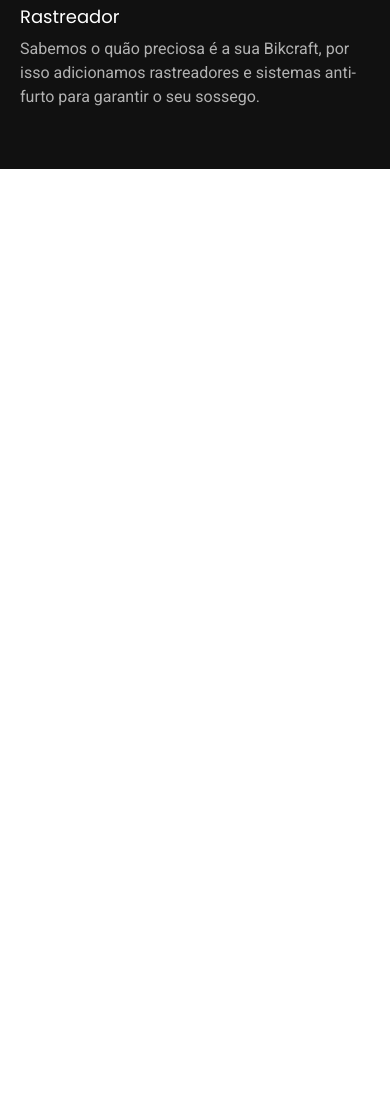
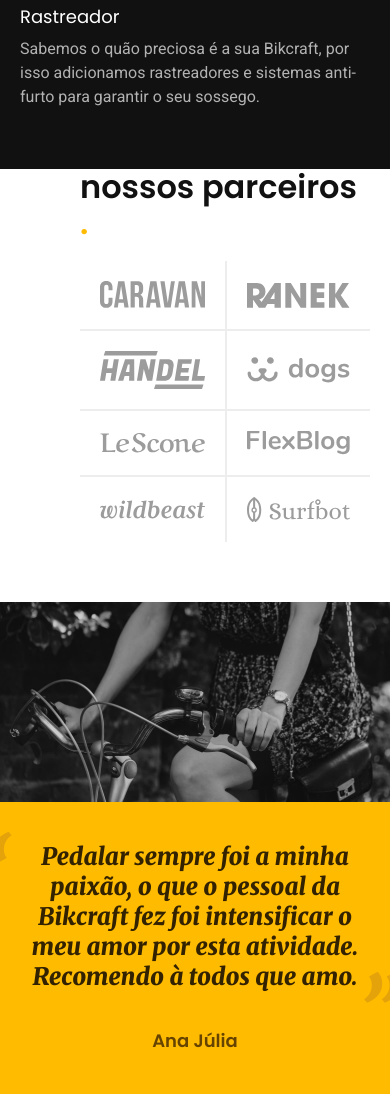
Before and after one commit to BP1996/bikcraft, a plain HTML site: page index.html in a window 390 px wide. Shown: the part 2147-3241 px from the top of the page. Before the commit the page ends 2316 px from the top, so only its background shows below. Drawn offline with Linux system fonts and the light colour scheme.

Commit message:
depoimentos e parceiros

```diff
--- a/css/global/global.css
+++ b/css/global/global.css
@@ -16,7 +16,8 @@ h2,
 h3,
 h4,
 ul,
-p {
+p,
+blockquote {
   margin: 0px;
 }
 
--- /dev/null
+++ b/css/home/depoimento.css
@@ -0,0 +1,58 @@
+@import url("https://fonts.googleapis.com/css2?family=Merriweather:ital,wght@1,900&display=swap");
+
+.depoimento {
+  display: grid;
+  grid-template-columns: 1fr 1fr;
+  background-color: var(--cor-p1);
+  overflow: hidden;
+}
+
+.depoimento img {
+  width: 100%;
+  height: 100%;
+  object-fit: cover;
+  border-radius: 0px;
+}
+
+.depoimento-conteudo {
+  padding: 40px 40px 80px 80px;
+  align-self: end;
+}
+.depoimento-conteudo p {
+  max-width: 32ch;
+  font-family: "Merriweather", serif;
+  font-style: italic;
+  font-weight: 900;
+  margin-bottom: 32px;
+  position: relative;
+}
+
+.depoimento p::before {
+  content: "“";
+  font-size: 5rem;
+  color: var(--cor-p2);
+  position: absolute;
+  left: -50px;
+  top: -20px;
+}
+
+.depoimento p::after {
+  content: "”";
+  font-size: 5rem;
+  color: var(--cor-p2);
+  position: absolute;
+}
+
+@media (max-width: 800px) {
+  .depoimento {
+    grid-template-columns: 1fr;
+    text-align: center;
+  }
+  .depoimento img {
+    max-height: 200px;
+  }
+  .depoimento-conteudo {
+    padding: 40px 20px;
+    justify-self: center;
+  }
+}
--- /dev/null
+++ b/css/home/parceiros.css
@@ -0,0 +1,59 @@
+.parceiros {
+  padding-left: 60px;
+  padding-bottom: 120px;
+}
+
+.parceiros h2 {
+  margin-bottom: 60px;
+}
+
+.parceiros ul {
+  padding: 0 20px;
+  max-width: 1400px;
+  display: grid;
+  grid-template-columns: repeat(4, 1fr);
+  margin: 0 auto;
+}
+
+.parceiros li {
+  display: flex;
+  padding: 32px;
+  border-left: 2px solid var(--cor-2);
+}
+
+.parceiros img {
+  margin: auto;
+}
+
+.parceiros li:first-child,
+.parceiros li:nth-child(5) {
+  border-left: none;
+}
+
+.parceiros li:nth-child(n + 5) {
+  border-top: 2px solid var(--cor-2);
+}
+
+@media (max-width: 800px) {
+  .parceiros {
+    padding-bottom: 60px;
+  }
+  .parceiros h2 {
+    margin-bottom: 20px;
+  }
+  .parceiros ul {
+    grid-template-columns: repeat(2, 1fr);
+  }
+  .parceiros li {
+    display: flex;
+    padding: 20px;
+    border-left: 2px solid var(--cor-2);
+  }
+  .parceiros li:nth-child(n + 3) {
+    border-top: 2px solid var(--cor-2);
+  }
+  .parceiros li:nth-child(3),
+  .parceiros li:nth-child(7) {
+    border-left: none;
+  }
+}
--- a/css/style.css
+++ b/css/style.css
@@ -8,6 +8,8 @@
 /* introducao */
 @import url(home/introducao.css);
 @import url(home/tecnologia.css);
+@import url(home/parceiros.css);
+@import url(home/depoimento.css);
 
 /* utilidades */
 @import url(utilidades/componentes.css);
--- a/index.html
+++ b/index.html
@@ -116,5 +116,38 @@
         </div>
       </div>
     </article>
+
+    <section class="parceiros" aria-label="Nossos Parceiros">
+      <h2 class="font-1-xxl container">
+        nossos parceiros <span class="cor-p1">.</span>
+      </h2>
+
+      <ul>
+        <li><img src="img/parceiros/caravan.svg" alt="caravan" /></li>
+        <li><img src="img/parceiros/ranek.svg" alt="ranek.svg" /></li>
+        <li><img src="img/parceiros/handel.svg" alt="handel.svg" /></li>
+        <li><img src="img/parceiros/dogs.svg" alt="dogs.svg" /></li>
+        <li><img src="img/parceiros/lescone.svg" alt="lescone.svg" /></li>
+        <li><img src="img/parceiros/flexblog.svg" alt="flexblog.svg" /></li>
+        <li><img src="img/parceiros/wildbeast.svg" alt="wildbeast.svg" /></li>
+        <li><img src="img/parceiros/surfbot.svg" alt="surfbot.svg" /></li>
+      </ul>
+    </section>
+
+    <section class="depoimento">
+      <div>
+        <img src="img/fotos/depoimento.jpg" alt="" />
+      </div>
+      <div class="depoimento-conteudo">
+        <blockquote class="font-1-xl cor-p5">
+          <p>
+            Pedalar sempre foi a minha paixão, o que o pessoal da Bikcraft fez
+            foi intensificar o meu amor por esta atividade. Recomendo à todos
+            que amo.
+          </p>
+          <span class="font-1-m-b cor-p4">Ana Júlia</span>
+        </blockquote>
+      </div>
+    </section>
   </body>
 </html>
```
